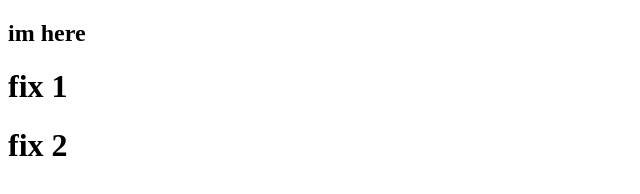
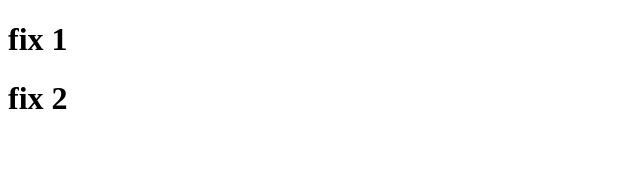
Before and after one commit to maxsokol0109/GIT-test, a plain HTML site: page index.html in a window 1280 px wide. Shown: the whole page, without its empty margins (0-640 px from the left). Drawn offline with Linux system fonts and the light colour scheme.

Commit message:
conflict-test

```diff
--- a/index.html
+++ b/index.html
@@ -4,7 +4,7 @@
     <meta charset="UTF-8">
     <meta name="viewport" content="width=device-width, initial-scale=1.0">
     <title>Document 1</title>
-    <h2>im here</h2>
+
     <h1>fix 1</h1>
     <h1>fix 2</h1>
 </head>
```
